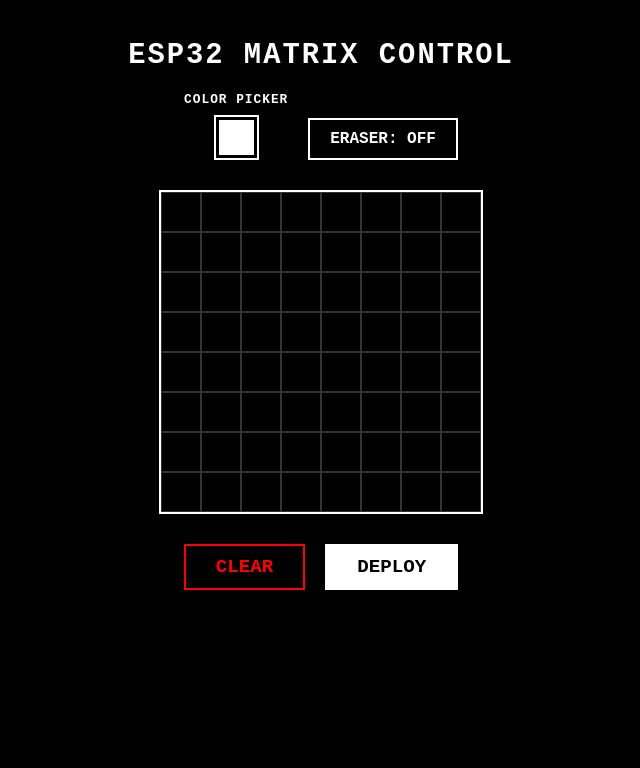
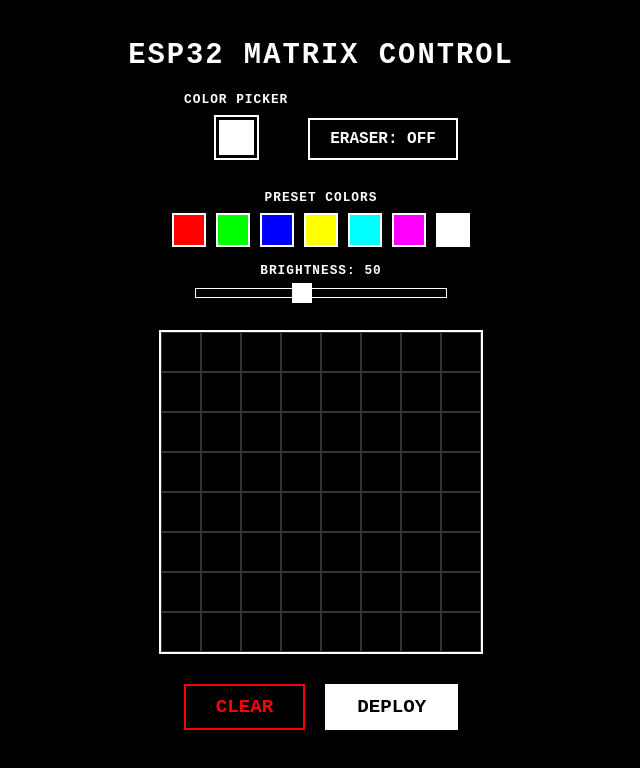
Before and after one commit to Tminh1337/esp32-8x8-led-matrix-controller, a plain HTML site: page data/index.html in a window 1280 px wide. Shown: the whole page, without its empty margins (319-959 px from the left). Drawn offline with Linux system fonts and the light colour scheme.

Commit message:
feat: Add preset colors and brightness slider with safety limit

```diff
--- a/data/index.html
+++ b/data/index.html
@@ -24,6 +24,21 @@
         <button id="eraserBtn">Eraser: OFF</button>
     </div>
 
+    <!--Preset Colors -->
+    <div class="preset-container">
+        <span class="picker-label">PRESET COLORS</span>
+        <div id="colorPresets" class="preset-grid">
+            <!-- JavaScript will inject preset colors here -->
+        </div>
+    </div>
+
+    <!--Brightness Slider -->
+    <div class="brightness-container">
+        <span class="picker-label">BRIGHTNESS: <span id="brightVal">50</span></span>
+        <!-- Changed max from 255 to 120 for safety -->
+        <input type="range" id="brightnessSlider" min="0" max="120" value="50">
+    </div>
+
     <!-- 8x8 LED Matrix Grid Container -->
     <div id="matrixGrid"></div>
 
--- a/data/script.js
+++ b/data/script.js
@@ -117,3 +117,47 @@ deployBtn.addEventListener('click', () => {
         deployBtn.textContent = 'ERROR';
     });
 });
+
+
+// ==========================================
+// --- NEW: Preset Colors & Brightness ---
+// ==========================================
+
+const colorPresets = document.getElementById('colorPresets');
+const brightnessSlider = document.getElementById('brightnessSlider');
+const brightVal = document.getElementById('brightVal');
+
+// Mảng chứa các màu Preset cơ bản
+const commonColors = ['#ff0000', '#00ff00', '#0000ff', '#ffff00', '#00ffff', '#ff00ff', '#ffffff'];
+
+// --- Initialize Preset Colors ---
+function initPresetColors() {
+    colorPresets.innerHTML = '';
+    commonColors.forEach(color => {
+        const swatch = document.createElement('div');
+        swatch.classList.add('preset-swatch');
+        swatch.style.backgroundColor = color;
+
+        // Khi click vào màu có sẵn, cập nhật màu đó lên ô Color Picker chính
+        swatch.addEventListener('click', () => {
+            colorPicker.value = color;
+        });
+
+        colorPresets.appendChild(swatch);
+    });
+}
+initPresetColors();
+
+// --- Brightness Slider UI Update ---
+brightnessSlider.addEventListener('input', (e) => {
+    brightVal.textContent = e.target.value;
+});
+
+// --- Brightness Deploy Logic (Send to ESP32) ---
+brightnessSlider.addEventListener('change', (e) => {
+    fetch('/brightness', {
+        method: 'POST',
+        headers: { 'Content-Type': 'text/plain' },
+        body: e.target.value
+    }).catch(err => console.error('Brightness Error:', err));
+});
--- a/data/style.css
+++ b/data/style.css
@@ -149,3 +149,60 @@ h1 {
 }
 
 /* The click animation (transform: scale) has been completely removed */
+
+/* --- Preset Colors Styling --- */
+.preset-container {
+    margin-bottom: 20px;
+    display: flex;
+    flex-direction: column;
+    align-items: center;
+    gap: 8px;
+}
+.preset-grid {
+    display: flex;
+    gap: 10px;
+    height: 30px;
+}
+.preset-swatch {
+    width: 30px;
+    height: 30px;
+    border: 2px solid #ffffff;
+    cursor: pointer;
+    background-color: #000000;
+}
+
+/* --- Brightness Slider Styling --- */
+.brightness-container {
+    margin-bottom: 30px;
+    display: flex;
+    flex-direction: column;
+    align-items: center;
+    gap: 8px;
+}
+/* Override default slider */
+#brightnessSlider {
+    -webkit-appearance: none;
+    appearance: none;
+    width: 250px;
+    height: 8px;
+    background: #000000;
+    border: 1px solid #ffffff;
+    outline: none;
+}
+/* Custom Slider Thumb */
+#brightnessSlider::-webkit-slider-thumb {
+    -webkit-appearance: none;
+    appearance: none;
+    width: 20px;
+    height: 20px;
+    background: #ffffff;
+    cursor: pointer;
+}
+#brightnessSlider::-moz-range-thumb {
+    width: 20px;
+    height: 20px;
+    background: #ffffff;
+    cursor: pointer;
+    border: none;
+    border-radius: 0;
+}
```
Also changed, not shown: 2 other files.
